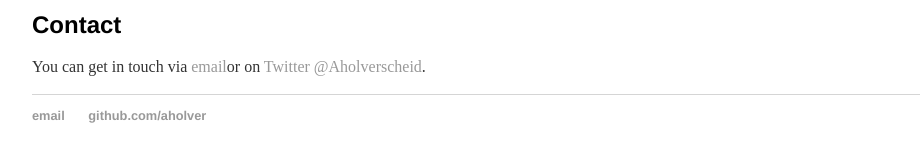
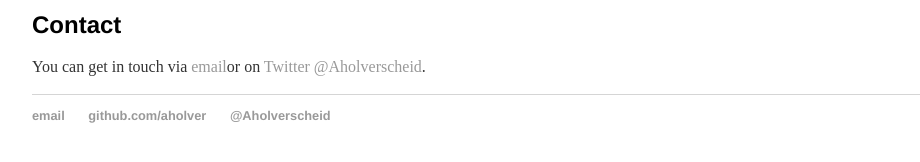
Before and after one commit to aholver/aholver.github.io, a Jekyll site: the page built from index.html, in a window 1280 px wide. Shown: the part 226-388 px from the top of the page, without its empty margins (160-1080 px from the left). Built offline with Jekyll 4.4.1, drawn with Linux system fonts in a browser that asks for light colours.

Commit message:
Update default.html

```diff
--- a/_layouts/default.html
+++ b/_layouts/default.html
@@ -22,6 +22,7 @@
 	    		<ul>
 	        		<li><a href="mailto:aholverscheid@gmail.com">email</a></li>
 	        		<li><a href="https://github.com/aholver">github.com/aholver</a></li>
+				<li><a href="https://twitter.com/AHolverscheid">@Aholverscheid</a></li>
 				</ul>
 			</footer>
 		</body>
```
